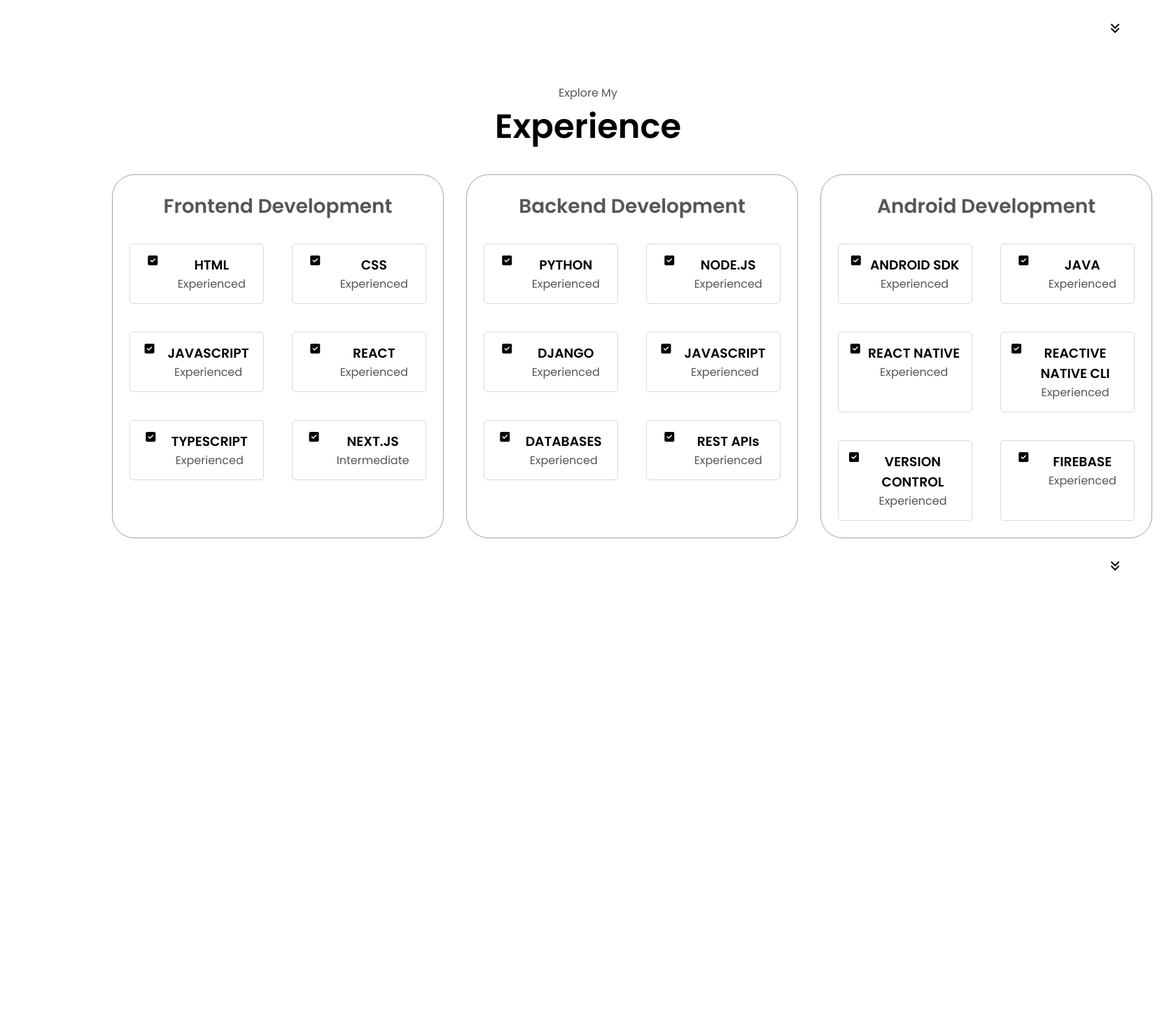
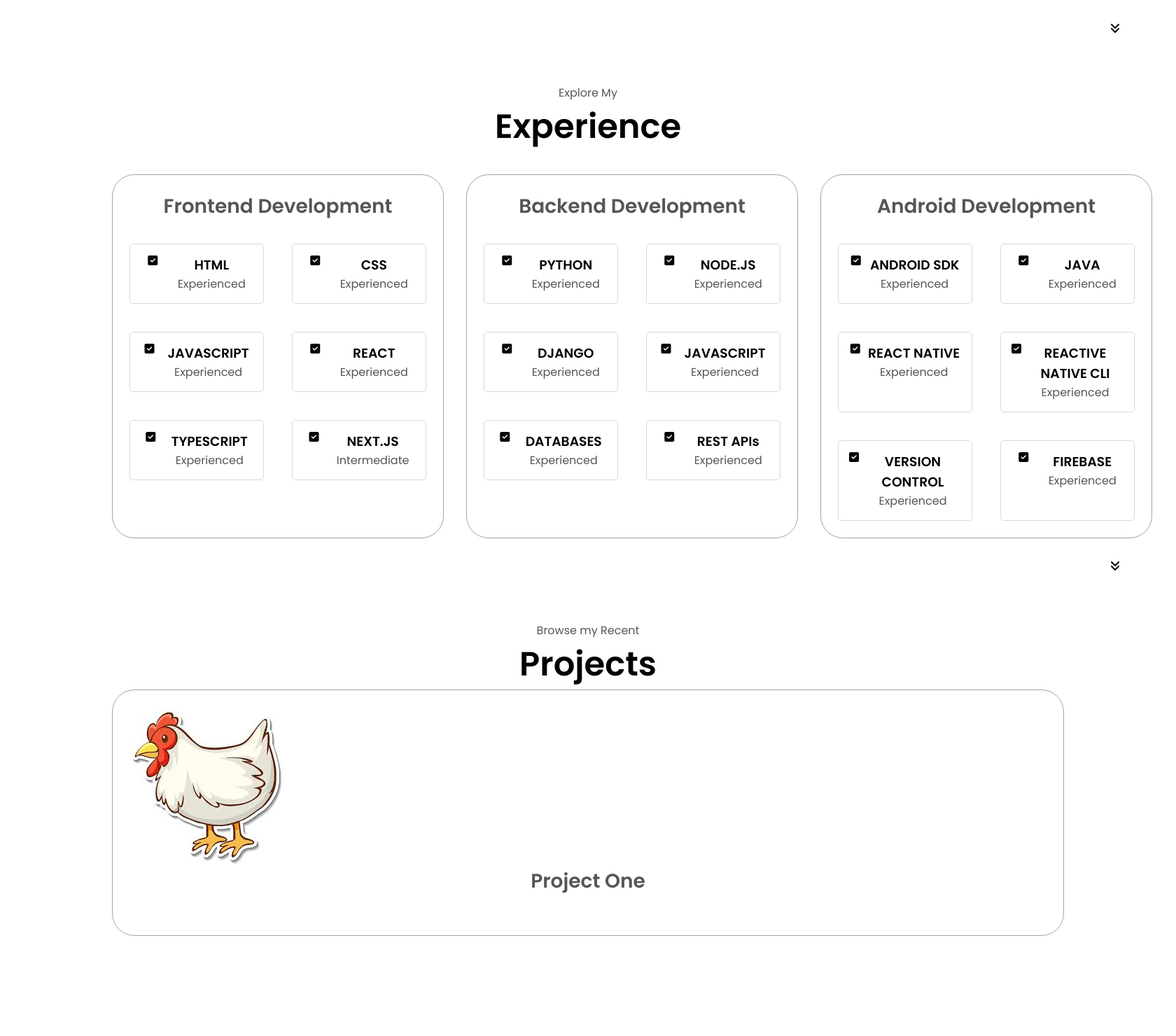
Before and after one commit to Bryium/Portfolio, a Django app: page /Home/ in a window 1680 px wide. Shown: the part 1520-3000 px from the top of the page at 70% size. Before the commit the page ends 2335 px from the top, so only its background shows below. Run offline with Django 4.2, Linux system fonts and the light colour scheme; some libraries are stand-ins or nearby versions.

Commit message:
deseigned project one

```diff
--- a/templates/home.html
+++ b/templates/home.html
@@ -96,7 +96,7 @@
                 <div class="details-container">
                     <i class="fa-solid fa-user-graduate"></i>
                     <h3>Education</h3>
-                    <p>Bachelors Degree<br/>B.Sc. Information Technology</p>
+                    <p>Bachelors Degree<br/>B.Sc. Computer Science</p>
                 </div>
             </div>
             <div class="text-container">
@@ -275,6 +275,19 @@
     <i class="fa-solid fa-angles-down icon-arrow" style="color: #000000;" onclick="location.href='#projects'"></i>
 </section>
 
+<section id="projects">
+    <p class="section_text_p1">Browse my Recent</p>
+    <h1 class="title">Projects</h1>
+    <div class="experience-details-container">
+        <div class="details-container color-container">
+            <div class="article-container">
+                <img src="{% static 'assets/img.png' %}" alt="project 1" class="project-img">
+            </div>
+            <h2 class="experience-sub-title project-title">Project One</h2>
+        </div>
+    </div>
+</section>
+
 
 <script src="{% static 'script.js' %}"></script>
 </body>
```
Also changed, not shown: Home/static/assets/img.png (added).
